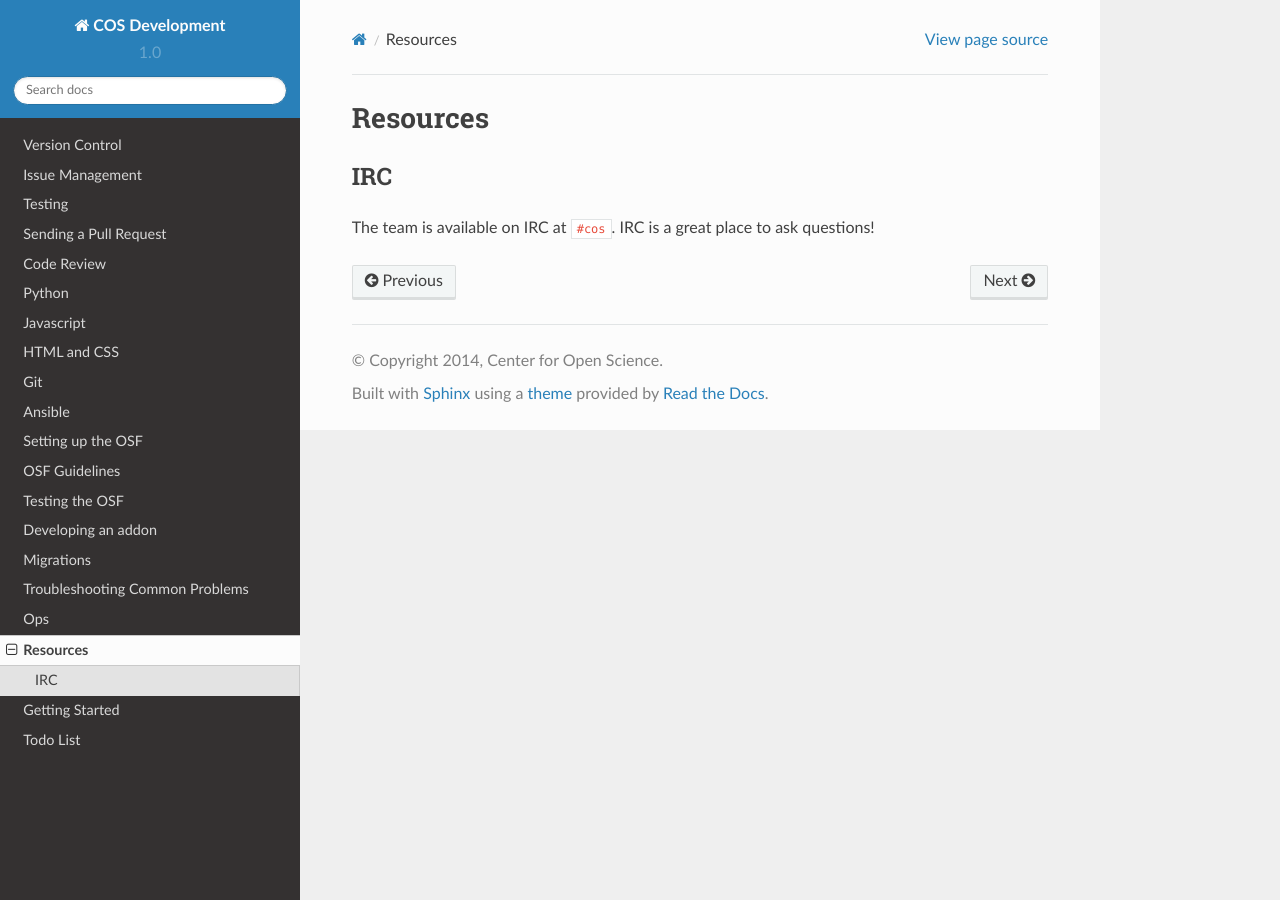
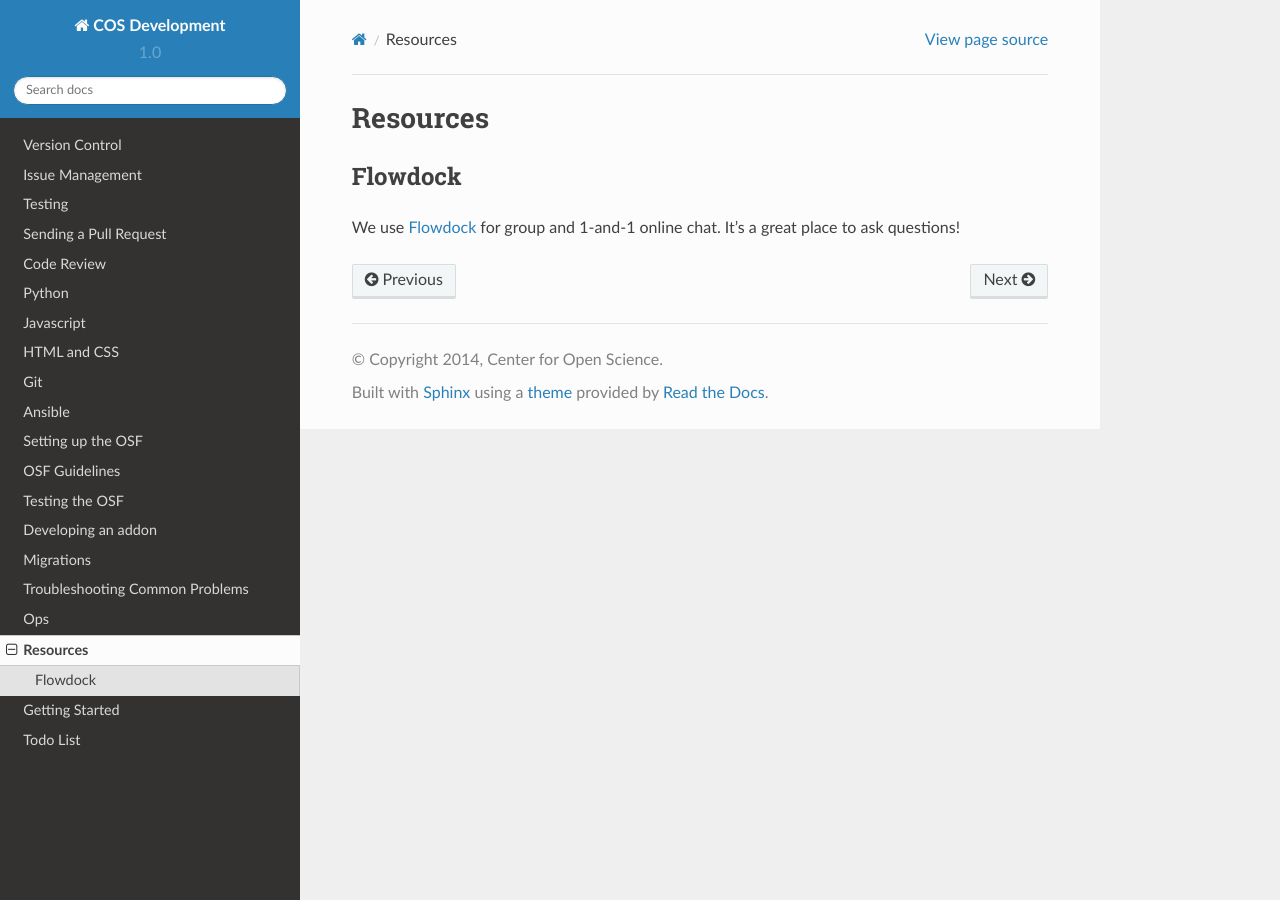
Before and after one commit to CenterForOpenScience/COSDev, a Sphinx documentation site: the page built from docs/troubleshooting/resources.rst, in a window 1280 px wide. Built offline with Sphinx 7.4.7 and the Read the Docs theme 2.0.0, drawn with Linux system fonts in a browser that asks for light colours.

Commit message:
IRC -> Flowdock for internal communication

```diff
--- a/docs/troubleshooting/resources.rst
+++ b/docs/troubleshooting/resources.rst
@@ -1,7 +1,7 @@
 Resources
 =========
 
-IRC
-***
+Flowdock
+--------
 
-The team is available on IRC at ``#cos``. IRC is a great place to ask questions!
+We use `Flowdock <https://www.flowdock.com/>`_ for group and 1-and-1 online chat. It's a great place to ask questions!
```
